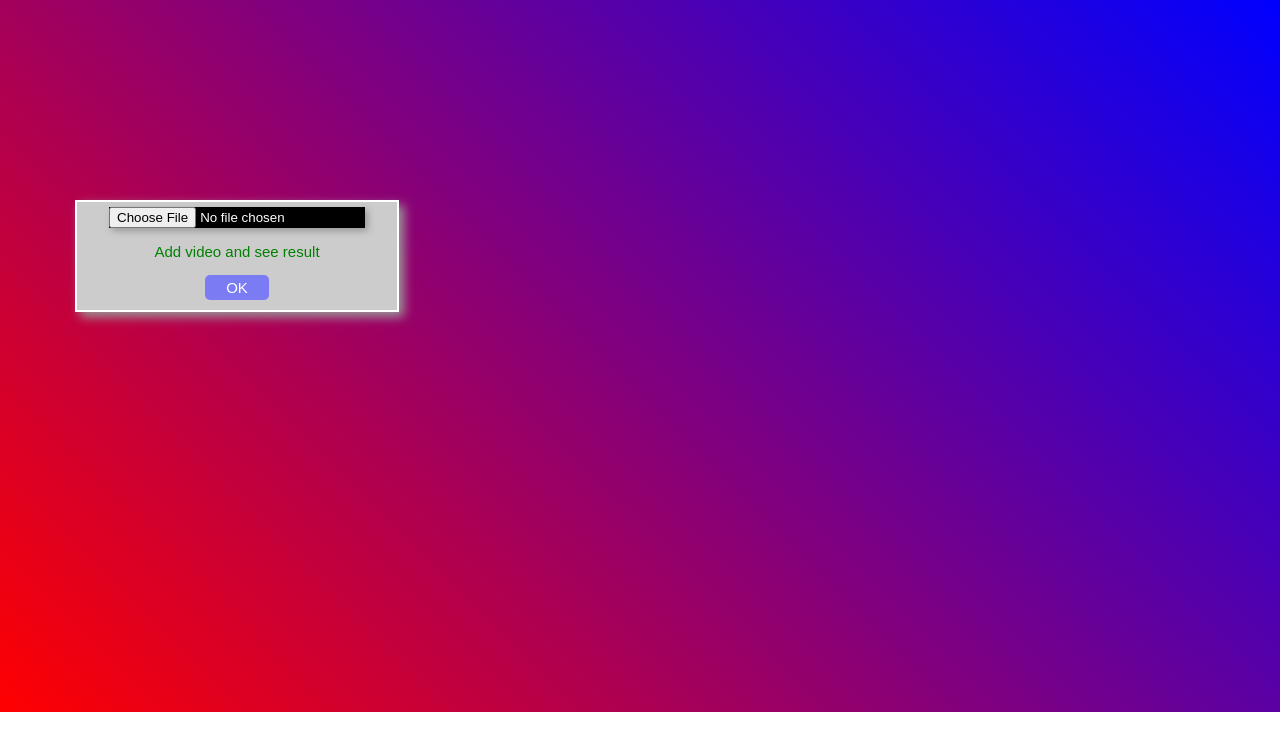
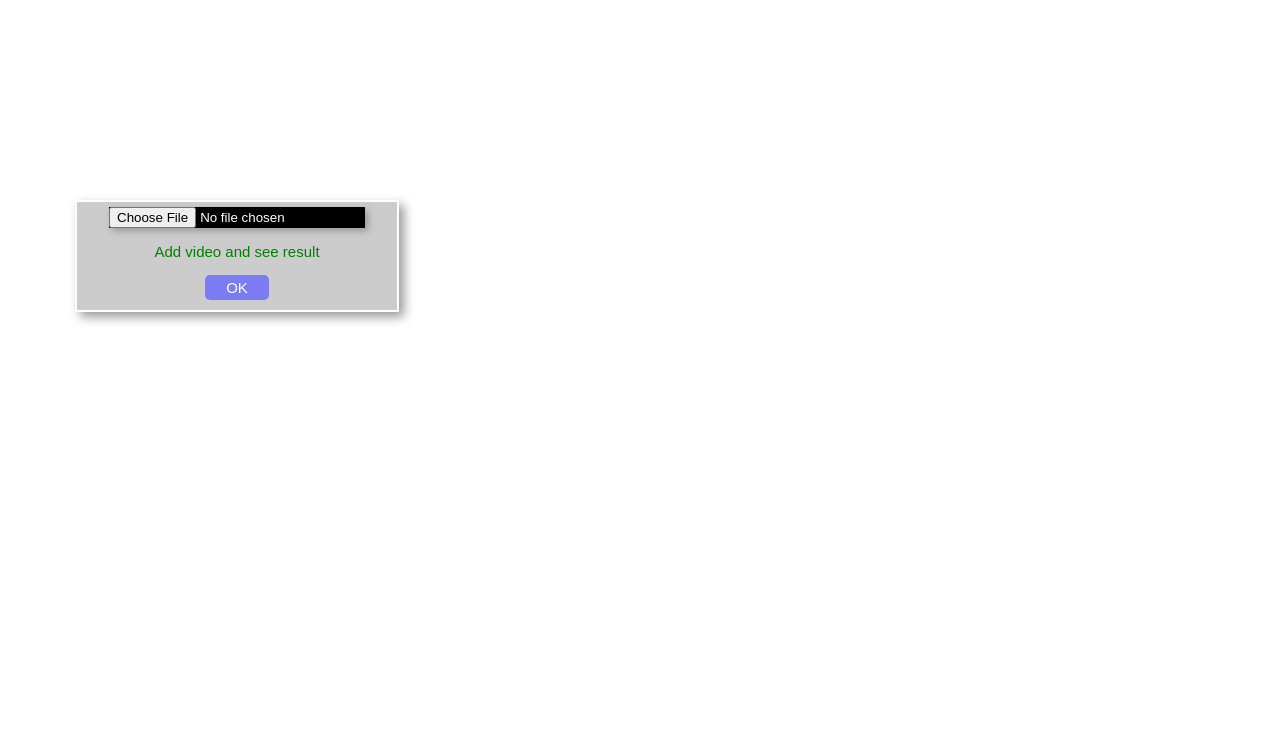
Before and after one commit to lucthienphong1120/video-to-ascii, a plain HTML site: page index.html in a window 1280 px wide. Drawn offline with Linux system fonts and the light colour scheme.

Commit message:
Update style.css

```diff
--- a/style.css
+++ b/style.css
@@ -3,8 +3,6 @@ body{
     margin: 0;
     padding: 0;
     box-sizing: border-box;
-    background-image: linear-gradient(45deg,red,blue);
-    background-repeat: no-repeat;
 }
 .box{
     margin-top: 200px;
```
